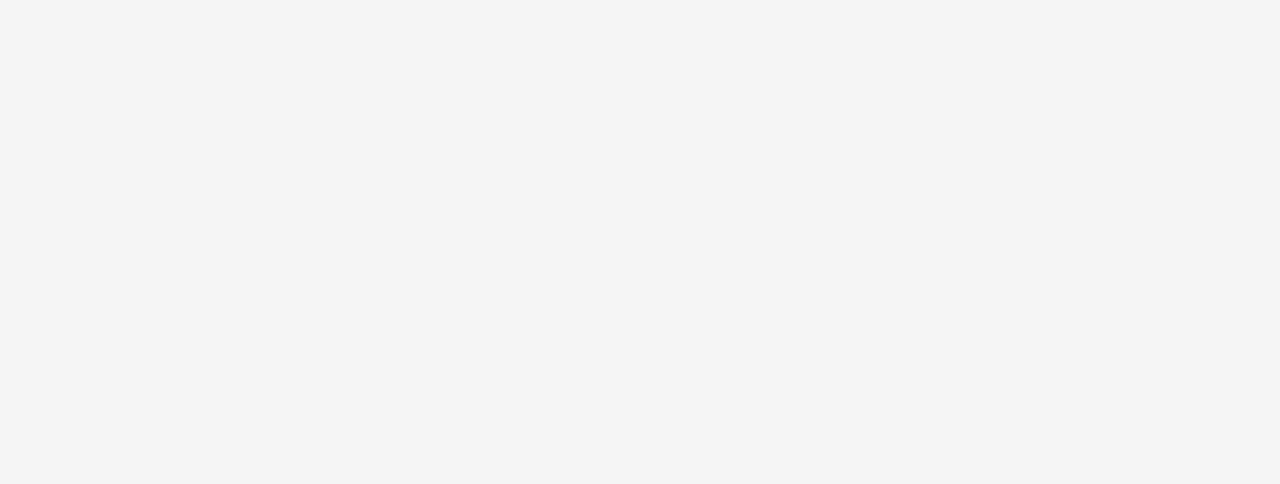
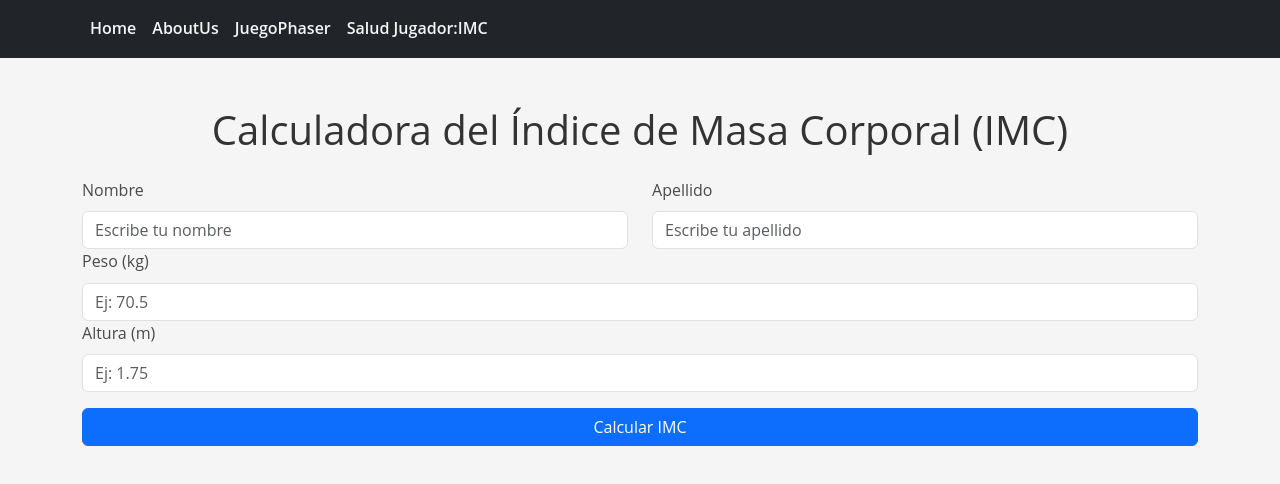
Before and after one commit to Chaves-Johanna-Milagro/proyectofinal_grupo_2, a React (Vite) app in the folder ProyectFinalGrupo2/: page /IMCCalcular in a window 1280 px wide. Before the commit this address had no page. Shown: the top 484 px of the page. Built offline with nearby package versions, Linux system fonts and the light colour scheme.

Commit message:
Integracion de IMC
ruteo de lmc para el jugador

```diff
--- a/ProyectFinalGrupo2/src/App.jsx
+++ b/ProyectFinalGrupo2/src/App.jsx
@@ -5,6 +5,7 @@ import Layout from './Components/Layout';
 import Home from './Components/Home';
 import AboutUs from './Components/AboutUs';
 import JuegoPhaser from './Components/JuegoPhaser';
+import IMCCalcular from './Components/IMCCalcular';
 
 function App() {
 
@@ -15,6 +16,7 @@ function App() {
         <Route index element={ <Home /> } />
         <Route path='aboutUs' element={ <AboutUs/> } />
         <Route path='juegoPhaser' element={ <JuegoPhaser/> } />
+        <Route path='IMCCalcular' element={<IMCCalcular />} />
       </Route>
     </Routes>
   );
--- a/ProyectFinalGrupo2/src/Components/Home.jsx
+++ b/ProyectFinalGrupo2/src/Components/Home.jsx
@@ -13,7 +13,7 @@ function Home(){
                         <Figure className="image">
                             <Figure.Image
                                 className="img-prin"
-                                src="imagenes/principal.png"
+                                src="img/principal.png"
                                 alt="Imagen principal"
                                 style={{ width: '100%', height: 'auto' }}
                             />
--- /dev/null
+++ b/ProyectFinalGrupo2/src/Components/IMCCalcular.jsx
@@ -0,0 +1,91 @@
+import React, { useState } from 'react';
+import { Container, Form, Button, Row, Col } from 'react-bootstrap';
+import 'bootstrap/dist/css/bootstrap.min.css';
+import '../../public/styles/style.css';
+
+function IMCCalcular() {
+    const [nombre, setNombre] = useState('');
+    const [apellido, setApellido] = useState('');
+    const [peso, setPeso] = useState('');
+    const [altura, setAltura] = useState('');
+    const [imc, setImc] = useState(null);
+    const [nivelPeso, setNivelPeso] = useState('');
+
+    const calcularIMC = () => {
+        if (!nombre || !apellido || peso <= 0 || altura <= 0) {
+            alert("Por favor, completa todos los campos con valores válidos.");
+            return;
+        }
+
+        const imcCalculado = peso / (altura * altura);
+        setImc(imcCalculado.toFixed(2));
+
+        let nivel;
+        if (imcCalculado < 18.5) nivel = "Bajo peso";
+        else if (imcCalculado < 24.9) nivel = "Peso saludable";
+        else if (imcCalculado < 29.9) nivel = "Sobrepeso";
+        else nivel = "Obesidad";
+
+        setNivelPeso(nivel);
+    };
+
+    return (
+        <Container className="calculadora mt-5">
+            <h1 className="text-center mb-4">Calculadora del Índice de Masa Corporal (IMC)</h1>
+            <Form>
+                <Row>
+                    <Col md={6}>
+                        <Form.Group>
+                            <Form.Label>Nombre</Form.Label>
+                            <Form.Control
+                                type="text"
+                                value={nombre}
+                                onChange={(e) => setNombre(e.target.value)}
+                                placeholder="Escribe tu nombre"
+                            />
+                        </Form.Group>
+                    </Col>
+                    <Col md={6}>
+                        <Form.Group>
+                            <Form.Label>Apellido</Form.Label>
+                            <Form.Control
+                                type="text"
+                                value={apellido}
+                                onChange={(e) => setApellido(e.target.value)}
+                                placeholder="Escribe tu apellido"
+                            />
+                        </Form.Group>
+                    </Col>
+                </Row>
+                <Form.Group>
+                    <Form.Label>Peso (kg)</Form.Label>
+                    <Form.Control
+                        type="number"
+                        value={peso}
+                        onChange={(e) => setPeso(parseFloat(e.target.value))}
+                        placeholder="Ej: 70.5"
+                    />
+                </Form.Group>
+                <Form.Group>
+                    <Form.Label>Altura (m)</Form.Label>
+                    <Form.Control
+                        type="number"
+                        value={altura}
+                        onChange={(e) => setAltura(parseFloat(e.target.value))}
+                        placeholder="Ej: 1.75"
+                    />
+                </Form.Group>
+                <Button className="w-100 mt-3" onClick={calcularIMC}>Calcular IMC</Button>
+            </Form>
+            {imc && (
+                <div className="resultado text-center mt-4">
+                    <p><strong>Paciente:</strong> {apellido} {nombre}</p>
+                    <p><strong>IMC:</strong> {imc}</p>
+                    <p><strong>Nivel de peso:</strong> {nivelPeso}</p>
+                </div>
+            )}
+        </Container>
+    );
+}
+
+export default IMCCalcular;
--- a/ProyectFinalGrupo2/src/Components/Layout.jsx
+++ b/ProyectFinalGrupo2/src/Components/Layout.jsx
@@ -20,6 +20,7 @@
                                 <Nav.Link href="/">Home</Nav.Link>
                                 <Nav.Link href="/aboutUs">AboutUs</Nav.Link>
                                 <Nav.Link href="/juegoPhaser">JuegoPhaser</Nav.Link>
+                                <Nav.Link href ="/IMCCalcular">Salud Jugador:IMC</Nav.Link>
                             </Nav>
                         </Navbar.Collapse>
                     </Container>
```
